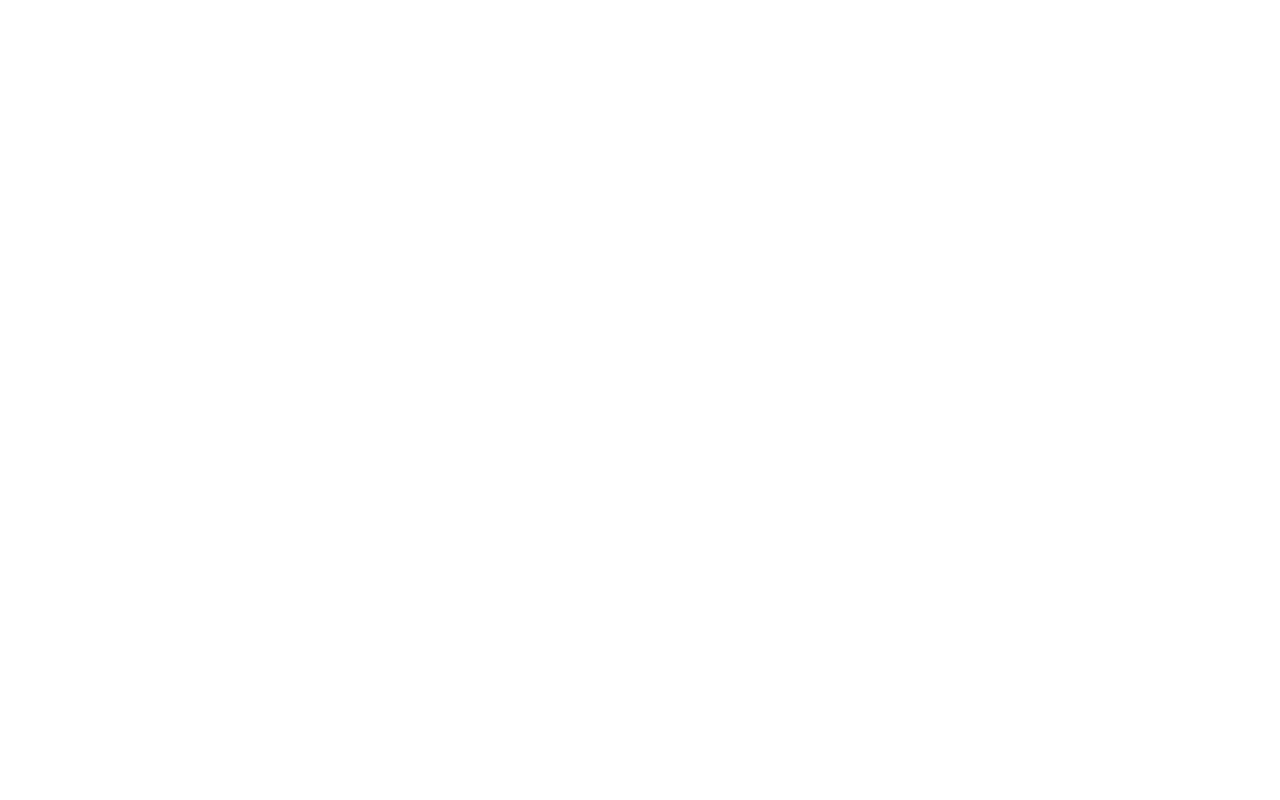
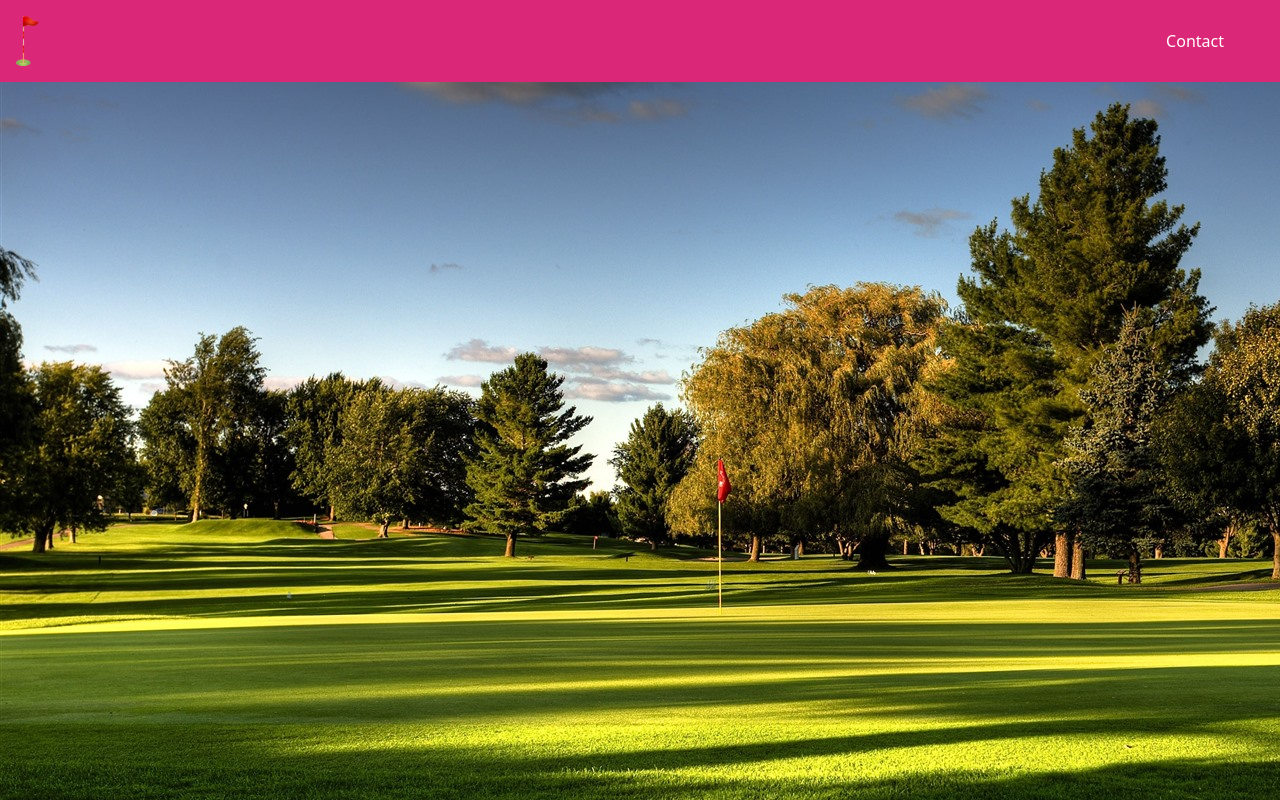
Before and after one commit to lucy-madec/clicker, a plain HTML site: page index.html in a window 1280 px wide. Drawn offline with nearby package versions, Linux system fonts and the light colour scheme.

Commit message:
Ajout de l'image en fond sur toute la page

```diff
--- a/assets/styles/accueil.css
+++ b/assets/styles/accueil.css
@@ -1,6 +1,4 @@
 body {
-    background-image: url('chemin/vers/votre/image.jpg');
-    background-size: cover; /* Pour s'assurer que l'image couvre toute la zone de l'élément */
-    background-position: center; /* Pour centrer l'image */
+    background-image: url('../images/fond_golf.jpg');
     background-repeat: no-repeat; /* Pour éviter que l'image ne se répète */
 }
--- a/index.html
+++ b/index.html
@@ -10,10 +10,14 @@
     <link rel="stylesheet" href="https://cdnjs.cloudflare.com/ajax/libs/font-awesome/5.15.4/css/all.min.css">
 </head>
 <body>
-    <header>
-
+    <header class="bg-pink-600 text-white p-4">
+        <nav class="flex justify-between items-center">
+            <a href="index.html"><img src="assets/images/drapeau_golf.png"></a>
+            <ul>
+                <li class="pr-10"><a href="contact.html">Contact</a></li>
+            </ul>
+        </nav>
     </header>
-
     <script src="https://cdn.tailwindcss.com"></script>
 </body>
 </html>
```
Also changed, not shown: assets/images/drapeau_golf.png (added), assets/images/fond_golf.jpg (added).
